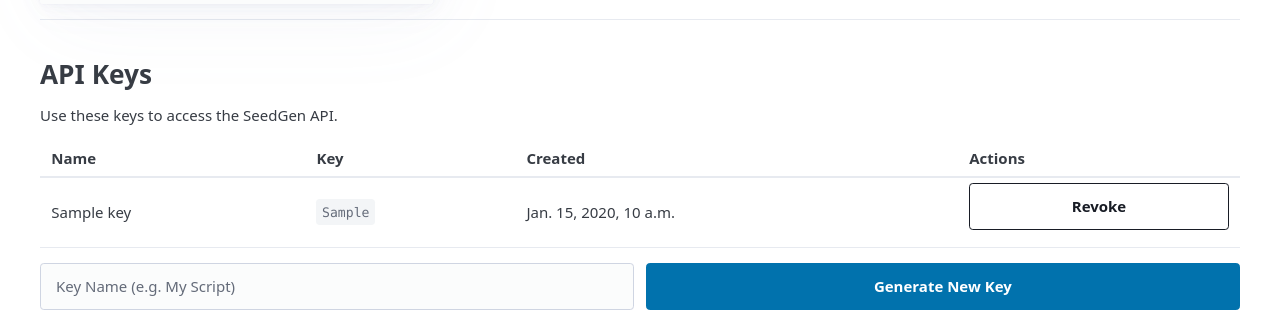
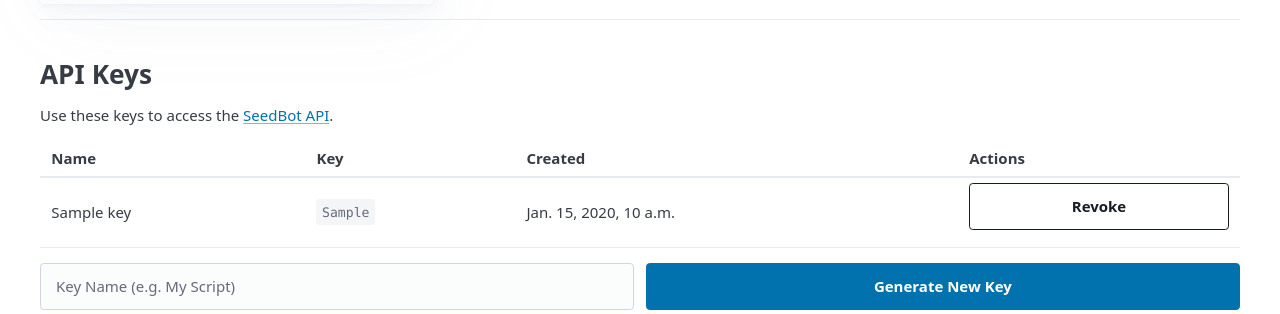
Before and after one commit to wrjones104/seedbot2000, a Django app: template templates/webapp/my_profile.html in a window 1280 px wide. Shown: the part 1065-1379 px from the top of the page. Run offline with Django 5.2, Linux system fonts and the light colour scheme; tables that the repository leaves empty hold one stand-in row (values such as "Sample post"); the template is opened without the code that fills it: values that come from a table or form of the project are taken from there, most other values are stand-ins (such as "Sample title", 1, 10 or a date in 2020); some libraries are stand-ins or nearby versions.

Commit message:
update wording and link to API docs

```diff
--- a/templates/webapp/my_profile.html
+++ b/templates/webapp/my_profile.html
@@ -93,7 +93,7 @@
     <hr>
 
     <h2>API Keys</h2>
-    <p>Use these keys to access the SeedGen API.</p>
+    <p>Use these keys to access the <a href="https://github.com/wrjones104/seedbot2000/blob/master/API_USAGE.md" target="_blank">SeedBot API</a>.</p>
 
     {% if api_keys %}
         <table>
```
